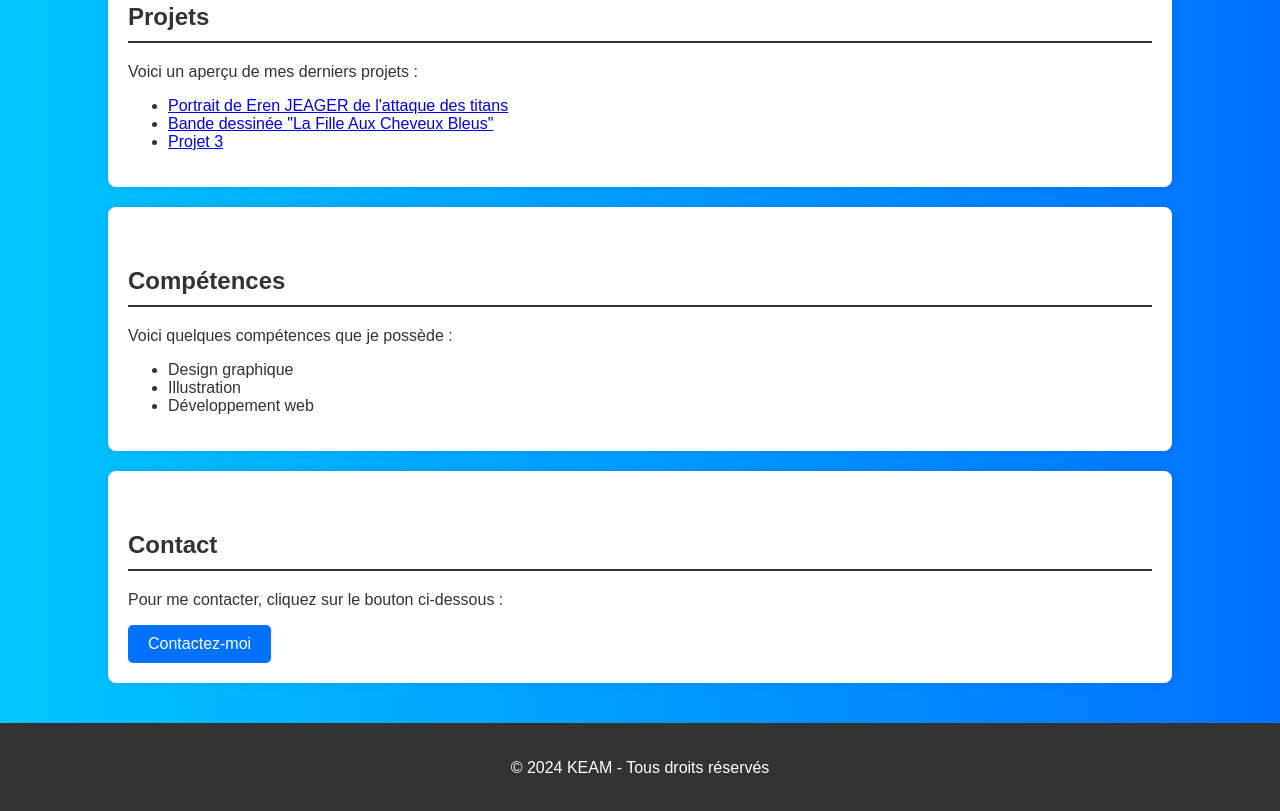
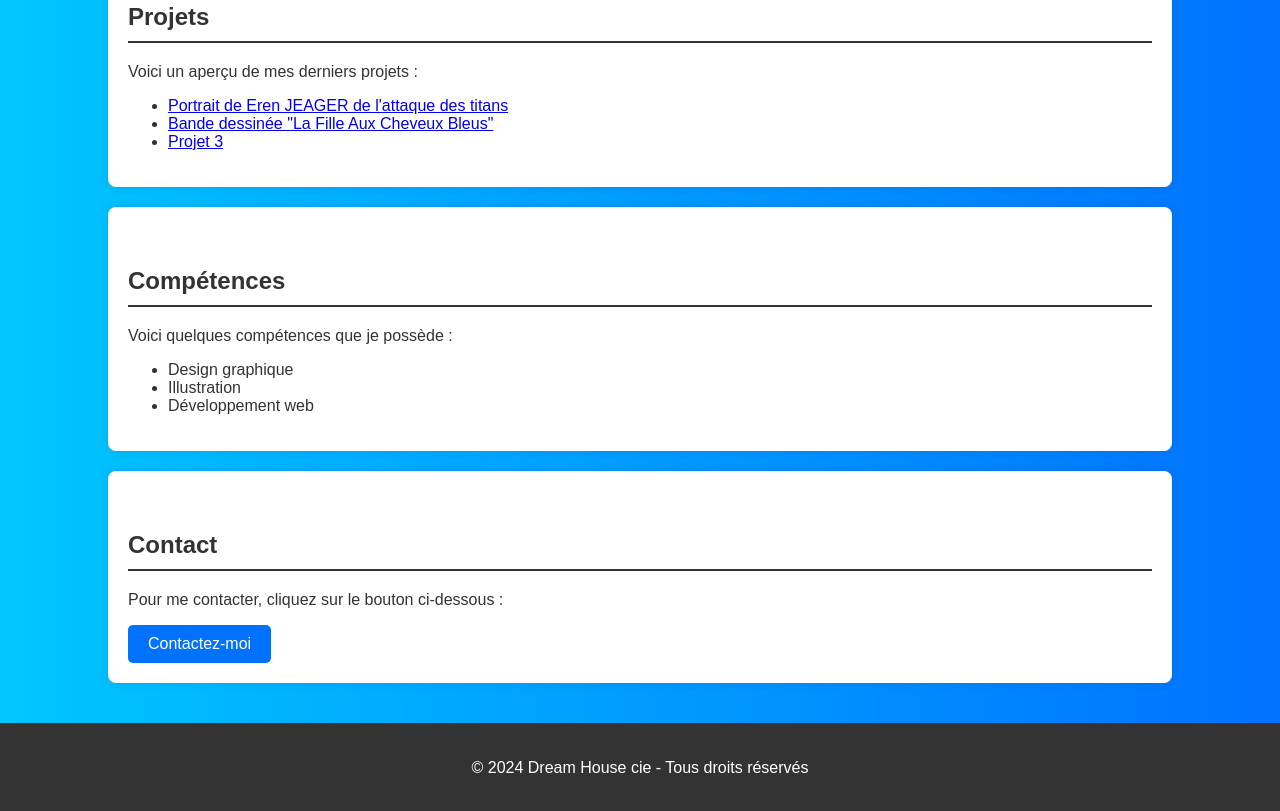
Before and after one commit to August-Moh/K.E.A.M, a plain HTML site: page index.html in a window 1280 px wide. Shown: the part 427-1238 px from the top of the page. Drawn offline with Linux system fonts and the light colour scheme.

Commit message:
Update index.html

```diff
--- a/index.html
+++ b/index.html
@@ -99,7 +99,7 @@
 </div>
 
 <footer>
-    <p>&copy; 2024 KEAM - Tous droits réservés</p>
+    <p>&copy; 2024 Dream House cie - Tous droits réservés</p>
 </footer>
 
 <script>
```
